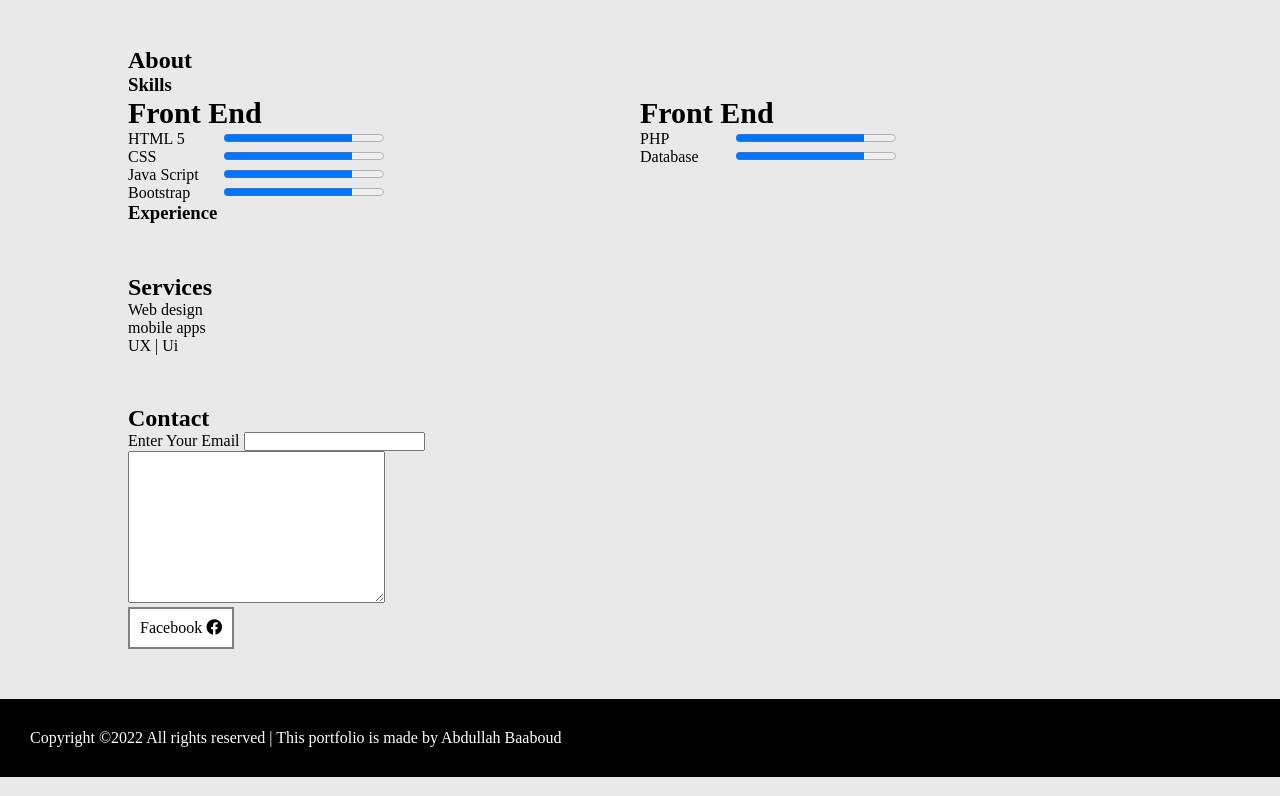
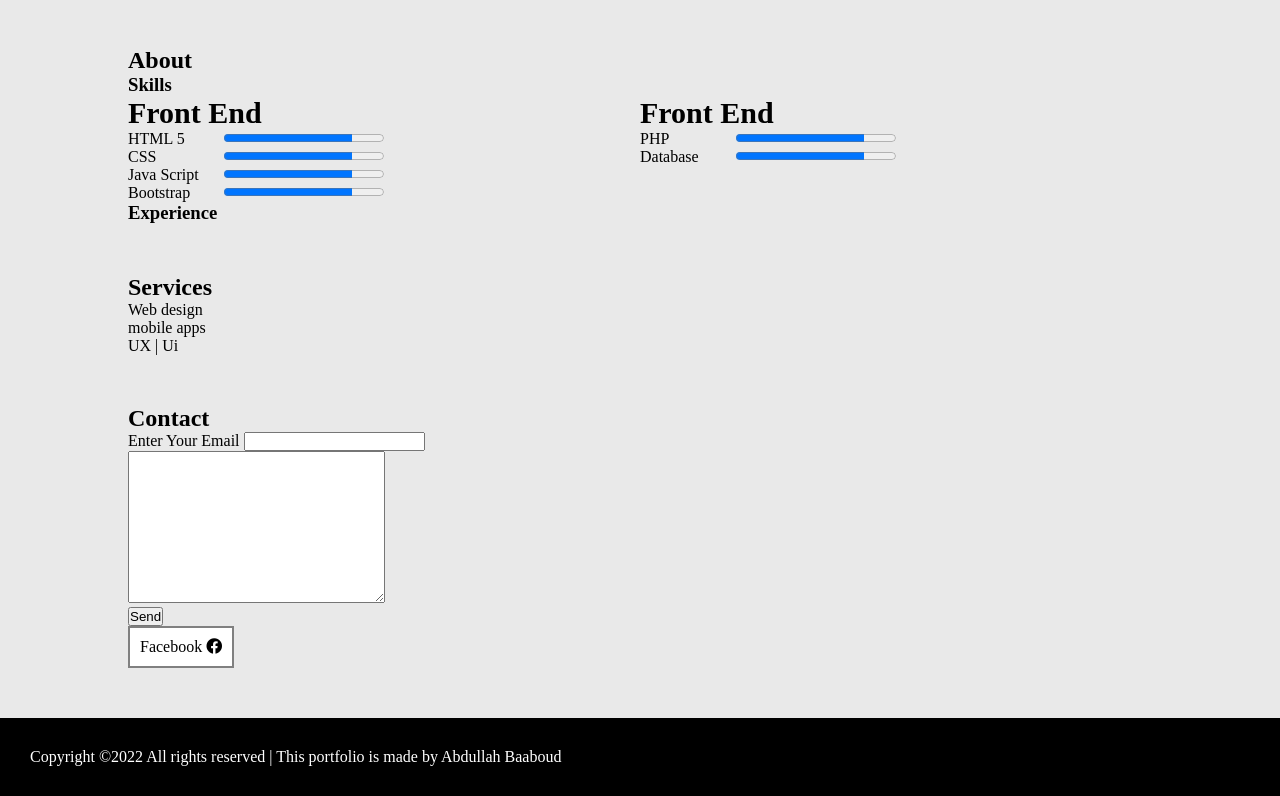
Before and after one commit to Baaboud/Portfolio, a plain HTML site: page index.html in a window 1280 px wide. Shown: the part 350-1146 px from the top of the page. Drawn offline with Linux system fonts and the light colour scheme.

Commit message:
add form submit button

```diff
--- a/index.html
+++ b/index.html
@@ -78,6 +78,8 @@
             <input type="email" name="" id="email">
             <br>
             <textarea name="" id="" cols="30" rows="10"></textarea>
+            <br>
+            <input type="submit" value="Send">
         </form>
 
 
```
